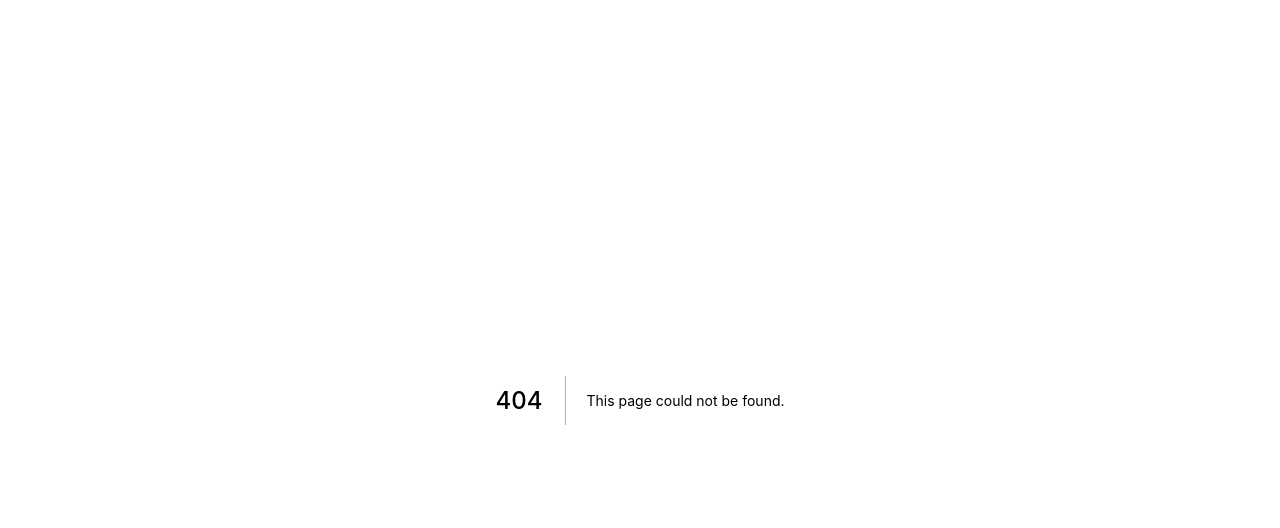
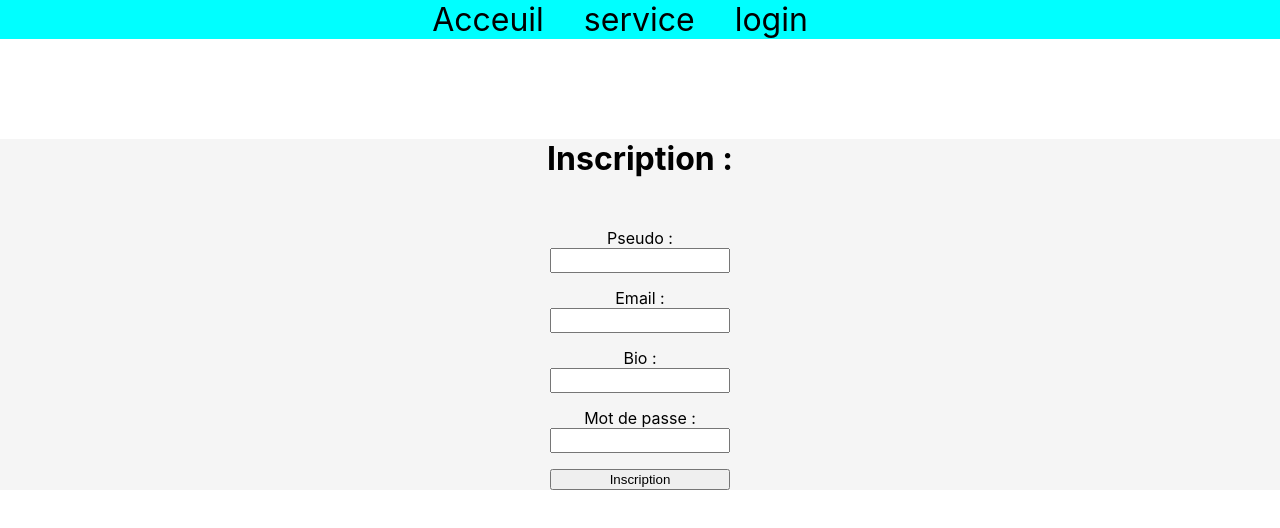
Before and after one commit to PrieurNicolas/authentificationFront, a Next.js app: page /register in a window 1280 px wide. Before the commit this address had no page. Shown: the top 528 px of the page. Built offline with nearby package versions, Linux system fonts and the light colour scheme.

Commit message:
Login + Register

```diff
--- a/components/public/Header.js
+++ b/components/public/Header.js
@@ -10,7 +10,7 @@ export default function Header() {
                 <ul className={Style.Headerul}>
                     <li className={Style.Headerli}><Link className={Style.HeaderLink} to="acceuil" href='/'>Acceuil</Link></li>
                     <li className={Style.Headerli}><Link to="service" href='/service'>service</Link></li>
-                    <li className={Style.Headerli}><Link to="contact" href='/contact'>contact</Link></li>
+                    <li className={Style.Headerli}><Link to="login" href='/login'>login</Link></li>
                 </ul>
             </nav>
         </header>
--- a/package.json
+++ b/package.json
@@ -9,6 +9,7 @@
     "lint": "next lint"
   },
   "dependencies": {
+    "axios": "^0.27.2",
     "next": "12.3.1",
     "react": "18.2.0",
     "react-dom": "18.2.0",
--- /dev/null
+++ b/pages/register.js
@@ -0,0 +1,69 @@
+import React, { useState } from 'react'
+import Header from '../components/public/Header'
+import Style from '../styles/Login.module.css'
+import axios from 'axios'
+
+export default function Contact() {
+
+  const insc = 'Inscription'
+
+  const [credentials, setCredentials] = useState({
+    pseudo: "",
+    email: "",
+    bio:"",
+    password: ""
+  })
+
+  const onChange = (e) => {
+    setCredentials({
+      ...credentials,
+      [e.target.name]: e.target.value
+    })
+  }
+
+  const onSubmit = (e) => {
+    e.preventDefault()
+    console.log(credentials)
+    axios.post('http://localhost:5000/api/utilisateur', credentials)
+      .then(res => {
+        console.log(res)
+        insc = 'inscription reussis'
+      })
+      .catch(error => console.log(error))
+  }
+
+  return (
+    <>
+      <Header />
+      <div className={Style.divLogForm}>
+        <h1 className={Style.LogH1}>Inscription :</h1>
+        <form onSubmit={onSubmit} className={Style.FormLog}>
+
+          <div className={Style.group}>
+            <label className={Style.LogLabel} htmlFor='pseudo'>Pseudo :</label>
+            <input className={Style.LogInp} type="text" name="pseudo" value={credentials.pseudo} onChange={onChange} />
+          </div>
+
+          <div className={Style.group}>
+            <label htmlFor='password'>Email :</label>
+            <input className={Style.LogInp} type="text" name="email" value={credentials.email} onChange={onChange} />
+          </div>
+
+          <div className={Style.group}>
+            <label className={Style.LogLabel} htmlFor='bio'>Bio :</label>
+            <input className={Style.LogInp} type="text" name="bio" value={credentials.bio} onChange={onChange} />
+          </div>
+
+          <div className={Style.group}>
+            <label htmlFor='password'>Mot de passe :</label>
+            <input className={Style.LogInp} type="password" name="password" value={credentials.password} onChange={onChange} />
+          </div>
+
+          <div className={Style.group}>
+            <button className={Style.ButtLog}>Inscription</button>
+          </div>
+        </form>
+      </div>
+    </>
+  )
+}
--- a/styles/Header.module.css
+++ b/styles/Header.module.css
@@ -16,3 +16,7 @@
     width: 100%;
     text-align: center;
 }
+
+.Headerli:hover{
+    color: brown;
+}
--- /dev/null
+++ b/styles/Login.module.css
@@ -0,0 +1,33 @@
+.LogLabel{
+    display: block;
+}
+
+.FormLog{
+    width: 180px;
+    margin: 0 auto;
+    margin-top: 50px;
+}
+
+.ButtLog{
+    width: 100%;
+}
+
+.group{
+    margin-bottom: 15px;
+    text-align: center;
+}
+
+.LogInp{
+    width: 100%;
+    height: 25px;
+}
+
+.LogH1{
+    margin-top: 100px;
+    width: 100%;
+    text-align: center;
+}
+
+.divLogForm{
+    background-color: whitesmoke;
+}
```
Also changed, not shown: pages/admin/admin.js (added, +7 -0 lines), pages/admin/dashboard.js (added, +7 -0 lines), pages/admin/layout.js (added, +7 -0 lines), pages/contact.js (deleted, +0 -10 lines), pages/login.js (added, +59 -0 lines), 1 other file (tests, documents, lock files or other folders).
